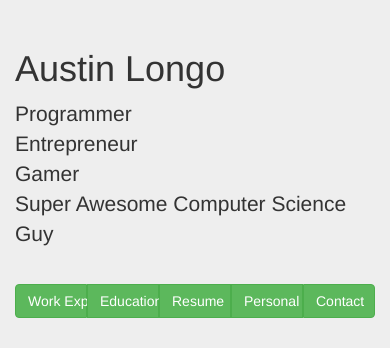
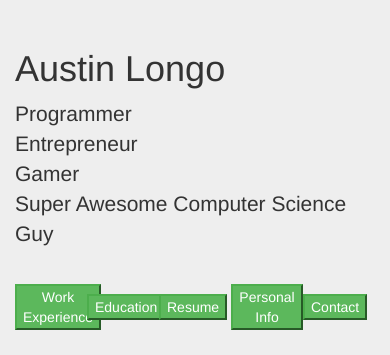
Before and after one commit to Forerunner117/rapidWeek8, a Flask app: template templates/resume.html in a window 390 px wide. Shown: the part 72-427 px from the top of the page. Run offline with Flask 2, Linux system fonts and the light colour scheme; the template is opened without the code that fills it, so the values that code supplies are empty; some libraries are stand-ins or nearby versions.

Commit message:
Edit template for mobile

```diff
--- a/templates/resume.html
+++ b/templates/resume.html
@@ -15,6 +15,12 @@
 
         <!-- Custom styles for this template -->
         <link href="jumbotron.css" rel="stylesheet">
+
+        <style>
+        	#wrap-btn {
+			    white-space: normal;
+			}
+        </style>
     </head>
 
     <body>
@@ -65,24 +71,23 @@
                     Entrepreneur<br>
                     Gamer<br>
                     Super Awesome Computer Science Guy<br>
-                </p>
+                </p><br>
 
-                <br>
 				<div class="btn-group btn-group-justified collapse">
 				  	<div class="btn-group">
-				    	<button type="button" class="btn btn-success">Work Experience</button>
+				    	<button type="button" class="wrap-btn btn-success">Work Experience</button>
 				  	</div>
 					<div class="btn-group">
-					    <button type="button" class="btn btn-success">Education</button>
+					    <button type="button" class="wrap-btn btn-success">Education</button>
 					</div>
 					<div class="btn-group">
-					    <button type="button" class="btn btn-success">Resume</button>
+					    <button type="button" class="wrap-btn btn-success">Resume</button>
 					</div>
 					<div class="btn-group">
-					    <button type="button" class="btn btn-success">Personal Info</button>
+					    <button type="button" class="wrap-btn btn-success">Personal Info</button>
 					</div>
 					<div class="btn-group">
-					    <button type="button" class="btn btn-success">Contact</button>
+					    <button type="button" class="wrap-btn btn-success">Contact</button>
 					</div>
 				</div>
             </div>
```
